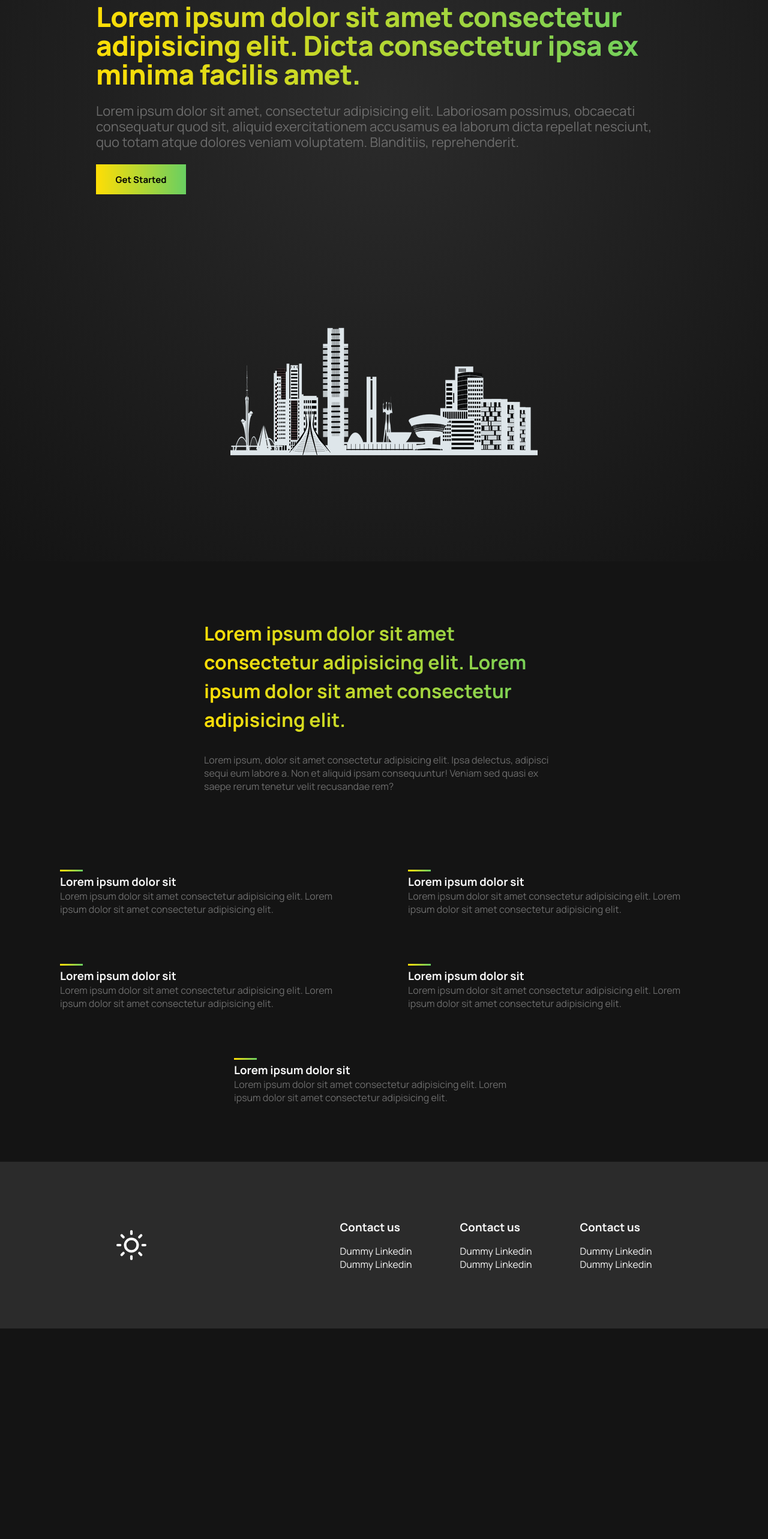
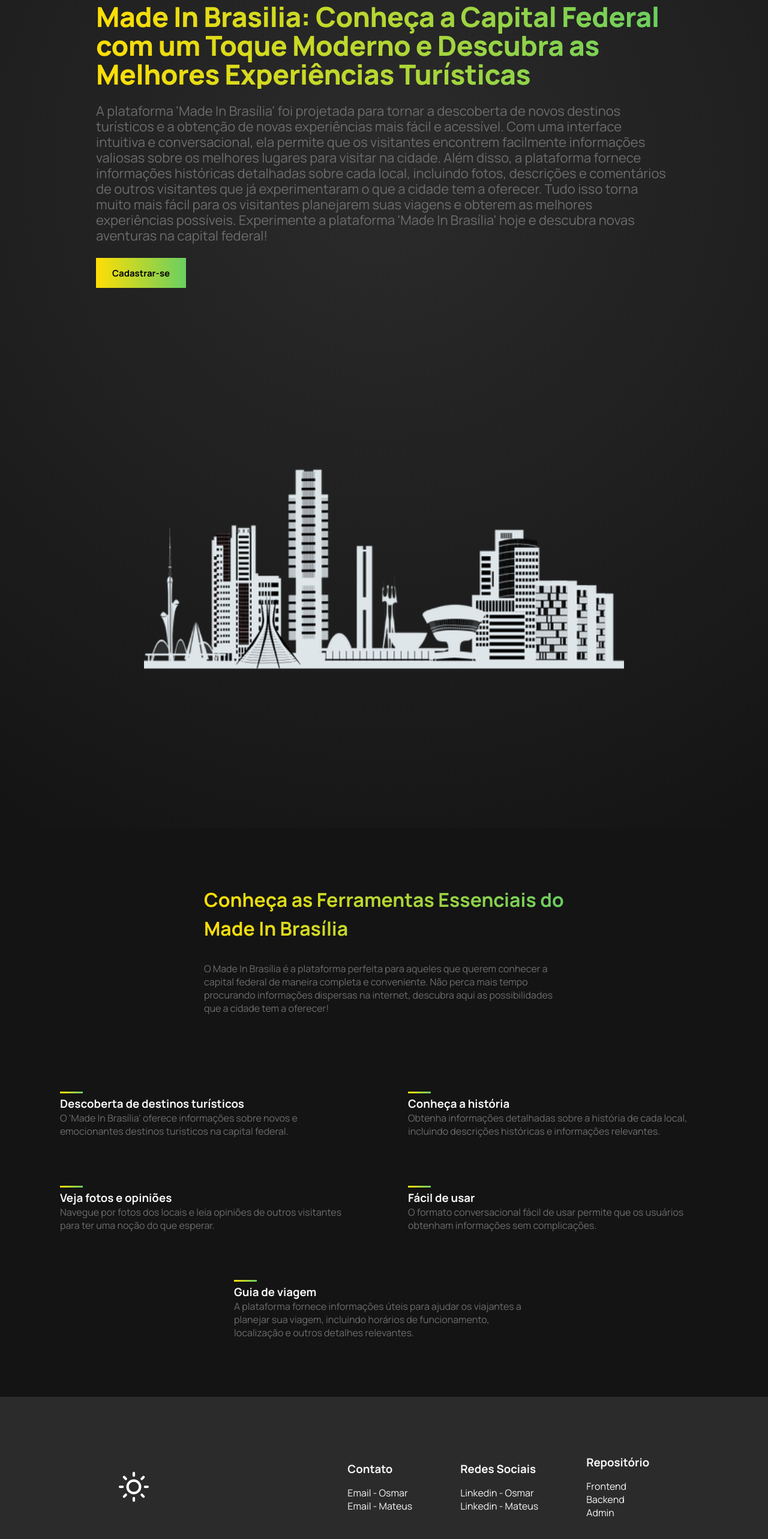
Before and after one commit to ruanlsdn/made-in-brasilia-frontend, a React (Vite) app: page / in a window 1280 px wide. Shown: the part 92-2658 px from the top of the page at 60% size. Before the commit the page ends 2307 px from the top, so only its background shows below. Built offline with nearby package versions, Linux system fonts and the light colour scheme.

Commit message:
adicionando navegação entre as paginas (em teste)

```diff
--- a/src/components/About/About.tsx
+++ b/src/components/About/About.tsx
@@ -1,4 +1,5 @@
 import React from "react";
+import { HOME_PAGE } from "../../constants";
 import "./about.css";
 import AboutBlock from "./AboutBlock";
 
@@ -9,24 +10,24 @@ type AboutData = {
 
 const ABOUT_DATA: AboutData[] = [
   {
-    title: "Lorem ipsum dolor sit ",
-    text: "Lorem ipsum dolor sit amet consectetur adipisicing elit. Lorem ipsum dolor sit amet consectetur adipisicing elit.",
+    title: `${HOME_PAGE.title_functionality1_body}`,
+    text: `${HOME_PAGE.description_functionality1_body}`,
   },
   {
-    title: "Lorem ipsum dolor sit ",
-    text: "Lorem ipsum dolor sit amet consectetur adipisicing elit. Lorem ipsum dolor sit amet consectetur adipisicing elit.",
+    title: `${HOME_PAGE.title_functionality2_body}`,
+    text: `${HOME_PAGE.description_functionality2_body}`,
   },
   {
-    title: "Lorem ipsum dolor sit ",
-    text: "Lorem ipsum dolor sit amet consectetur adipisicing elit. Lorem ipsum dolor sit amet consectetur adipisicing elit.",
+    title: `${HOME_PAGE.title_functionality3_body}`,
+    text: `${HOME_PAGE.description_functionality3_body}`,
   },
   {
-    title: "Lorem ipsum dolor sit ",
-    text: "Lorem ipsum dolor sit amet consectetur adipisicing elit. Lorem ipsum dolor sit amet consectetur adipisicing elit.",
+    title: `${HOME_PAGE.title_functionality4_body}`,
+    text: `${HOME_PAGE.description_functionality4_body}`,
   },
   {
-    title: "Lorem ipsum dolor sit ",
-    text: "Lorem ipsum dolor sit amet consectetur adipisicing elit. Lorem ipsum dolor sit amet consectetur adipisicing elit.",
+    title: `${HOME_PAGE.title_functionality5_body}`,
+    text: `${HOME_PAGE.description_functionality5_body}`,
   },
 ];
 
@@ -35,16 +36,8 @@ const About = () => {
     <div className="about" id="features">
       <div className="about-content">
         <div className="about-content-title">
-          <h1 className="gradient-text">
-            Lorem ipsum dolor sit amet consectetur adipisicing elit. Lorem ipsum
-            dolor sit amet consectetur adipisicing elit.
-          </h1>
-          <p>
-            Lorem ipsum, dolor sit amet consectetur adipisicing elit. Ipsa
-            delectus, adipisci sequi eum labore a. Non et aliquid ipsam
-            consequuntur! Veniam sed quasi ex saepe rerum tenetur velit
-            recusandae rem?
-          </p>
+          <h1 className="gradient-text">{HOME_PAGE.title_body}</h1>
+          <p>{HOME_PAGE.description_body}</p>
         </div>
         <div className="about-content-functinality">
           {ABOUT_DATA.map((item, index) => (
--- a/src/components/Banner/Banner.tsx
+++ b/src/components/Banner/Banner.tsx
@@ -1,26 +1,21 @@
-import React from "react";
+import { Link } from "react-router-dom";
+import brasilia_banner from "../../assets/brasilia_banner.png";
+import { HOME_PAGE } from "../../constants";
 import "./banner.css";
-import brasilia_banner from "../../assets/brasilia_banner.png";
 
 const Banner = () => {
   return (
     <div className="banner">
       <div className="banner-content">
         <div className="banner-content-texts">
-          <h1 className="gradient-text">
-            Lorem ipsum dolor sit amet consectetur adipisicing elit. Dicta
-            consectetur ipsa ex minima facilis amet.
-          </h1>
-          <p>
-            Lorem ipsum dolor sit amet, consectetur adipisicing elit. Laboriosam
-            possimus, obcaecati consequatur quod sit, aliquid exercitationem
-            accusamus ea laborum dicta repellat nesciunt, quo totam atque
-            dolores veniam voluptatem. Blanditiis, reprehenderit.
-          </p>
+          <h1 className="gradient-text">{HOME_PAGE.title_header}</h1>
+          <p>{HOME_PAGE.description_header}</p>
           <div className="banner-content-get-started">
-            <button className="gradient-bg-colorful">
-              <span>Get Started</span>
-            </button>
+            <Link to={"/cities"}>
+              <button className="gradient-bg-colorful">
+                <span>{HOME_PAGE.text_button_header}</span>
+              </button>
+            </Link>
           </div>
         </div>
         <div className="banner-content-img">
--- a/src/components/Banner/banner.css
+++ b/src/components/Banner/banner.css
@@ -9,6 +9,10 @@
   justify-content: center;
   align-items: center;
   gap: 5rem;
+}
+
+.banner-content img {
+  width: 800px;
 }
 
 .banner-content-texts {
--- a/src/components/CitiesCard/CitiesCard.tsx
+++ b/src/components/CitiesCard/CitiesCard.tsx
@@ -1,3 +1,4 @@
+import { Link } from "react-router-dom";
 import dummy_bsb from "../../assets/dummy_bsb.jpg";
 import "./cities-card.css";
 
@@ -18,9 +19,11 @@ const CitiesCard = ({ index, title, history }: CityDataProps) => {
       <div className="cities-card-texts">
         <h1>{title}</h1>
         <p>{history}</p>
-        <button className="cities-card-link gradient-bg-colorful">
-          <span> Veja mais!</span>
-        </button>
+        <Link to={"/places"}>
+          <button className="cities-card-link gradient-bg-colorful">
+            <span> Veja mais!</span>
+          </button>
+        </Link>
       </div>
     </div>
   );
--- a/src/components/Comments/comments.css
+++ b/src/components/Comments/comments.css
@@ -1,6 +1,6 @@
 .comments-content {
   display: flex;
-  width: 65%;
+  width: 90%;
   height: 90px;
   align-items: center;
   border-radius: 15px;
@@ -51,7 +51,6 @@ p {
 
 @media screen and (max-width: 768px) {
   .comments-content {
-    width: 100%;
     padding: 6rem 1rem;
   }
 
--- a/src/components/Footer/Footer.tsx
+++ b/src/components/Footer/Footer.tsx
@@ -1,4 +1,5 @@
 import { FiSun } from "react-icons/fi";
+import { HOME_PAGE } from "../../constants";
 import "./footer.css";
 import FooterLink from "./FooterLink";
 
@@ -14,41 +15,46 @@ export type FooterLinks = {
 
 const FOOTER_LINKS: FooterLinks[] = [
   {
-    group: "Contact us",
+    group: `${HOME_PAGE.title_group3_footer}`,
     links: [
       {
-        title: "Dummy Linkedin",
-        path: "http://www.dummy",
+        title: `${HOME_PAGE.title_link6_footer}`,
+        path: `${HOME_PAGE.path1_footer}`,
       },
       {
-        title: "Dummy Linkedin",
-        path: "http://www.dummy",
+        title: `${HOME_PAGE.title_link7_footer}`,
+        path: `${HOME_PAGE.path1_footer}`,
       },
     ],
   },
   {
-    group: "Contact us",
+    group: `${HOME_PAGE.title_group1_footer}`,
     links: [
       {
-        title: "Dummy Linkedin",
-        path: "http://www.dummy",
+        title: `${HOME_PAGE.title_link1_footer}`,
+        path: `${HOME_PAGE.path1_footer}`,
       },
       {
-        title: "Dummy Linkedin",
-        path: "http://www.dummy",
+        title: `${HOME_PAGE.title_link2_footer}`,
+        path: `${HOME_PAGE.path1_footer}`,
       },
     ],
   },
+
   {
-    group: "Contact us",
+    group: `${HOME_PAGE.title_group2_footer}`,
     links: [
       {
-        title: "Dummy Linkedin",
-        path: "http://www.dummy",
+        title: `${HOME_PAGE.title_link3_footer}`,
+        path: `${HOME_PAGE.path1_footer}`,
       },
       {
-        title: "Dummy Linkedin",
-        path: "http://www.dummy",
+        title: `${HOME_PAGE.title_link4_footer}`,
+        path: `${HOME_PAGE.path1_footer}`,
+      },
+      {
+        title: `${HOME_PAGE.title_link5_footer}`,
+        path: `${HOME_PAGE.path1_footer}`,
       },
     ],
   },
--- a/src/components/PlacesCard/PlacesCard.tsx
+++ b/src/components/PlacesCard/PlacesCard.tsx
@@ -1,4 +1,5 @@
 import React from "react";
+import { Link } from "react-router-dom";
 import { Rating } from "react-simple-star-rating";
 import dummy_bar from "../../assets/dummy_bar.jpg";
 import "./places-card.css";
@@ -17,9 +18,11 @@ const PlacesCard = ({ title, summary, rate }: PlacesCardProps) => {
         <h1>{title}</h1>
         <p>{summary}</p>
         <Rating readonly initialValue={rate} />
-        <button className="gradient-bg-colorful">
-          <span>Saiba mais</span>
-        </button>
+        <Link to={"/single-place"}>
+          <button className="gradient-bg-colorful">
+            <span>Saiba mais</span>
+          </button>
+        </Link>
       </div>
     </div>
   );
--- /dev/null
+++ b/src/constants/index.ts
@@ -0,0 +1 @@
+export { HOME_PAGE } from './static-texts'
--- /dev/null
+++ b/src/constants/static-texts.ts
@@ -0,0 +1,31 @@
+export const HOME_PAGE = {
+title_header: "Made In Brasilia: Conheça a Capital Federal com um Toque Moderno e Descubra as Melhores Experiências Turísticas",
+description_header: "A plataforma 'Made In Brasília' foi projetada para tornar a descoberta de novos destinos turísticos e a obtenção de novas experiências mais fácil e acessível. Com uma interface intuitiva e conversacional, ela permite que os visitantes encontrem facilmente informações valiosas sobre os melhores lugares para visitar na cidade. Além disso, a plataforma fornece informações históricas detalhadas sobre cada local, incluindo fotos, descrições e comentários de outros visitantes que já experimentaram o que a cidade tem a oferecer. Tudo isso torna muito mais fácil para os visitantes planejarem suas viagens e obterem as melhores experiências possíveis. Experimente a plataforma 'Made In Brasília' hoje e descubra novas aventuras na capital federal!",
+text_button_header: "Cadastrar-se",
+title_body: "Conheça as Ferramentas Essenciais do Made In Brasília",
+description_body: "O Made In Brasília é a plataforma perfeita para aqueles que querem conhecer a capital federal de maneira completa e conveniente. Não perca mais tempo procurando informações dispersas na internet, descubra aqui as possibilidades que a cidade tem a oferecer!",
+title_functionality1_body: "Descoberta de destinos turísticos",
+description_functionality1_body: "O 'Made In Brasília' oferece informações sobre novos e emocionantes destinos turísticos na capital federal.",
+title_functionality2_body: "Conheça a história",
+description_functionality2_body: "Obtenha informações detalhadas sobre a história de cada local, incluindo descrições históricas e informações relevantes.",
+title_functionality3_body: "Veja fotos e opiniões",
+description_functionality3_body: "Navegue por fotos dos locais e leia opiniões de outros visitantes para ter uma noção do que esperar.",
+title_functionality4_body: "Fácil de usar",
+description_functionality4_body: "O formato conversacional fácil de usar permite que os usuários obtenham informações sem complicações.",
+title_functionality5_body: "Guia de viagem",
+description_functionality5_body: "A plataforma fornece informações úteis para ajudar os viajantes a planejar sua viagem, incluindo horários de funcionamento, localização e outros detalhes relevantes.",
+title_group1_footer: "Redes Sociais",
+title_group2_footer: "Repositório",
+title_group3_footer: "Contato",
+title_link1_footer: "Linkedin - Osmar",
+title_link2_footer: "Linkedin - Mateus",
+title_link3_footer: "Frontend",
+title_link4_footer: "Backend",
+title_link5_footer: "Admin",
+title_link6_footer: "Email - Osmar",
+title_link7_footer: "Email - Mateus",
+path1_footer: "link footer",
+path2_footer: "link footer",
+path3_footer: "link footer",
+
+}
--- a/src/pages/SinglePlace/SinglePlace.tsx
+++ b/src/pages/SinglePlace/SinglePlace.tsx
@@ -55,6 +55,12 @@ const SinglePlace = () => {
             <p>Lorem ipsum dolor</p>
           </div>
           <div className="single-place-carousel-description-texts">
+            <p>Lorem ipsum dolor</p>
+          </div>
+          <div className="single-place-carousel-description-texts">
+            <p>Lorem ipsum dolor</p>
+          </div>
+          <div className="single-place-carousel-description-texts">
             <Rating
               SVGstyle={{
                 height: "30px",
```
